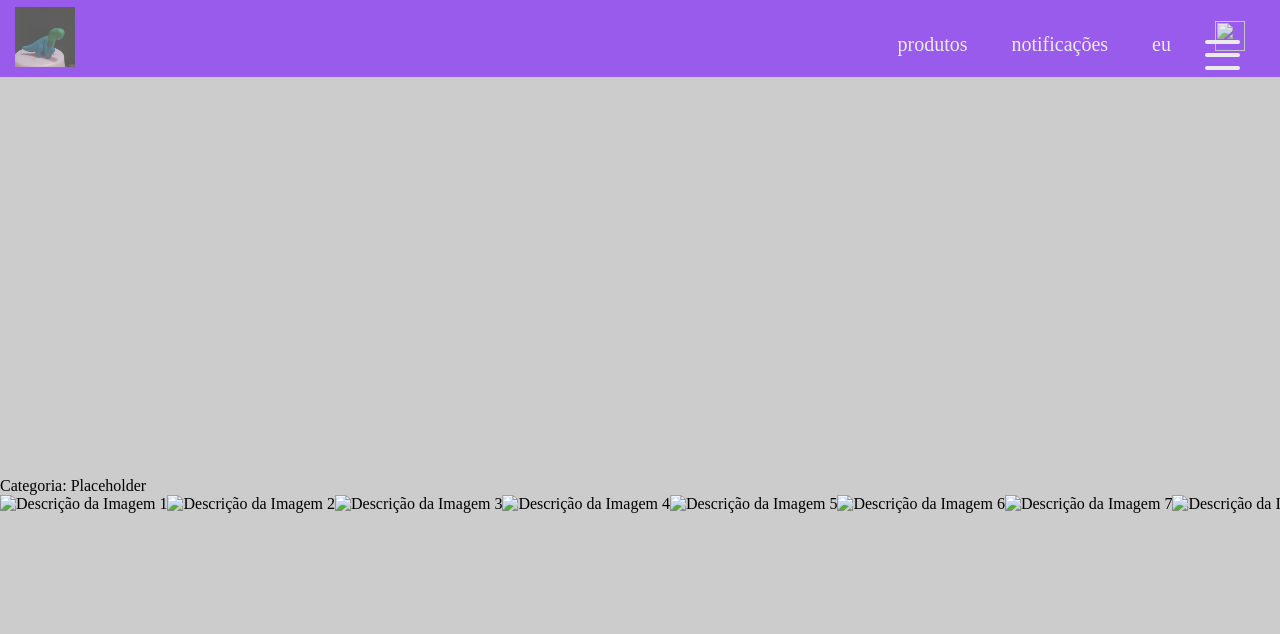
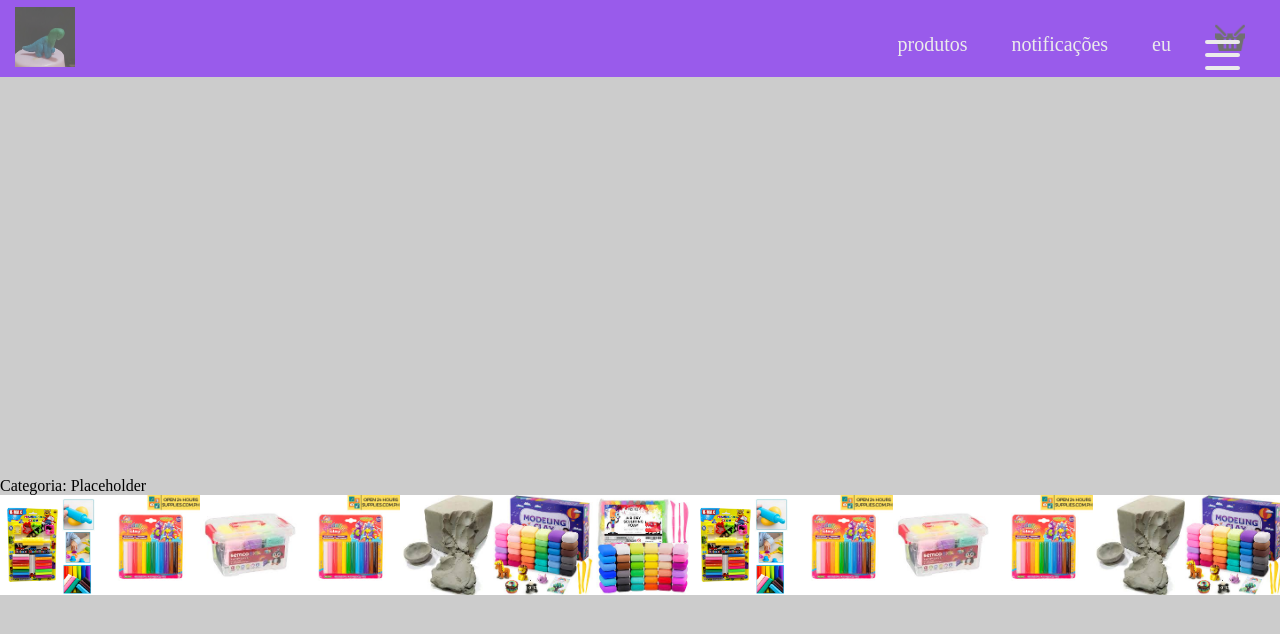
Before and after one commit to lucasianest/Clay-Project, a plain HTML site: page index.html in a window 1280 px wide. Drawn offline with Linux system fonts and the light colour scheme; files whose address does not match are found by name.

Commit message:
Update image paths in index.html

```diff
--- a/index.html
+++ b/index.html
@@ -17,7 +17,7 @@
         <li><a href="">produtos</a></li>
         <li><a href="">notificações</a></li>
         <li><a href="">eu</a></li>
-        <li><a href="comprar_produto.html"><img src="Imagens/imagem.png" class="imagem" alt=""></a></li>
+        <li><a href="comprar_produto.html"><img src="imagem.png" class="imagem" alt=""></a></li>
       </ul>
     </nav>
     <div class="menu-h">
@@ -46,24 +46,24 @@
   Categoria: Placeholder
   <div class="galeria-container">
     <div class="galeria-flex">
-      <img src="Imagens/imagem2.webp" alt="Descrição da Imagem 1">
-      <img src="Imagens/produto-2.jpeg" alt="Descrição da Imagem 2">
-      <img src="Imagens/produto-3.jpeg" alt="Descrição da Imagem 3">
-      <img src="Imagens/produto-4.jpeg" alt="Descrição da Imagem 4">
-      <img src="Imagens/produto-5.jpeg" alt="Descrição da Imagem 5">
-      <img src="Imagens/produto-6.jpeg" alt="Descrição da Imagem 6">
-      <img src="Imagens/produto-7.jpeg" alt="Descrição da Imagem 7">
-      <img src="Imagens/imagem2.webp" alt="Descrição da Imagem 8">
-      <img src="Imagens/produto-2.jpeg" alt="Descrição da Imagem 9">
-      <img src="Imagens/produto-3.jpeg" alt="Descrição da Imagem 10">
-      <img src="Imagens/produto-4.jpeg" alt="Descrição da Imagem 11">
-      <img src="Imagens/produto-5.jpeg" alt="Descrição da Imagem 12">
-      <img src="Imagens/produto-6.jpeg" alt="Descrição da Imagem 13">
-      <img src="Imagens/produto-7.jpeg" alt="Descrição da Imagem 14">
-      <img src="Imagens/imagem2.webp" alt="Descrição da Imagem 15">
-      <img src="Imagens/produto-2.jpeg" alt="Descrição da Imagem 16">
-      <img src="Imagens/produto-3.jpeg" alt="Descrição da Imagem 17">
-      <img src="Imagens/produto-4.jpeg" alt="Descrição da Imagem 18">
+      <img src="imagem2.webp" alt="Descrição da Imagem 1">
+      <img src="produto-2.jpeg" alt="Descrição da Imagem 2">
+      <img src="produto-3.jpeg" alt="Descrição da Imagem 3">
+      <img src="produto-4.jpeg" alt="Descrição da Imagem 4">
+      <img src="produto-5.jpeg" alt="Descrição da Imagem 5">
+      <img src="produto-6.jpeg" alt="Descrição da Imagem 6">
+      <img src="produto-7.jpeg" alt="Descrição da Imagem 7">
+      <img src="imagem2.webp" alt="Descrição da Imagem 8">
+      <img src="produto-2.jpeg" alt="Descrição da Imagem 9">
+      <img src="produto-3.jpeg" alt="Descrição da Imagem 10">
+      <img src="produto-4.jpeg" alt="Descrição da Imagem 11">
+      <img src="produto-5.jpeg" alt="Descrição da Imagem 12">
+      <img src="produto-6.jpeg" alt="Descrição da Imagem 13">
+      <img src="produto-7.jpeg" alt="Descrição da Imagem 14">
+      <img src="imagem2.webp" alt="Descrição da Imagem 15">
+      <img src="produto-2.jpeg" alt="Descrição da Imagem 16">
+      <img src="produto-3.jpeg" alt="Descrição da Imagem 17">
+      <img src="produto-4.jpeg" alt="Descrição da Imagem 18">
 
     </div>
   </div>
```
